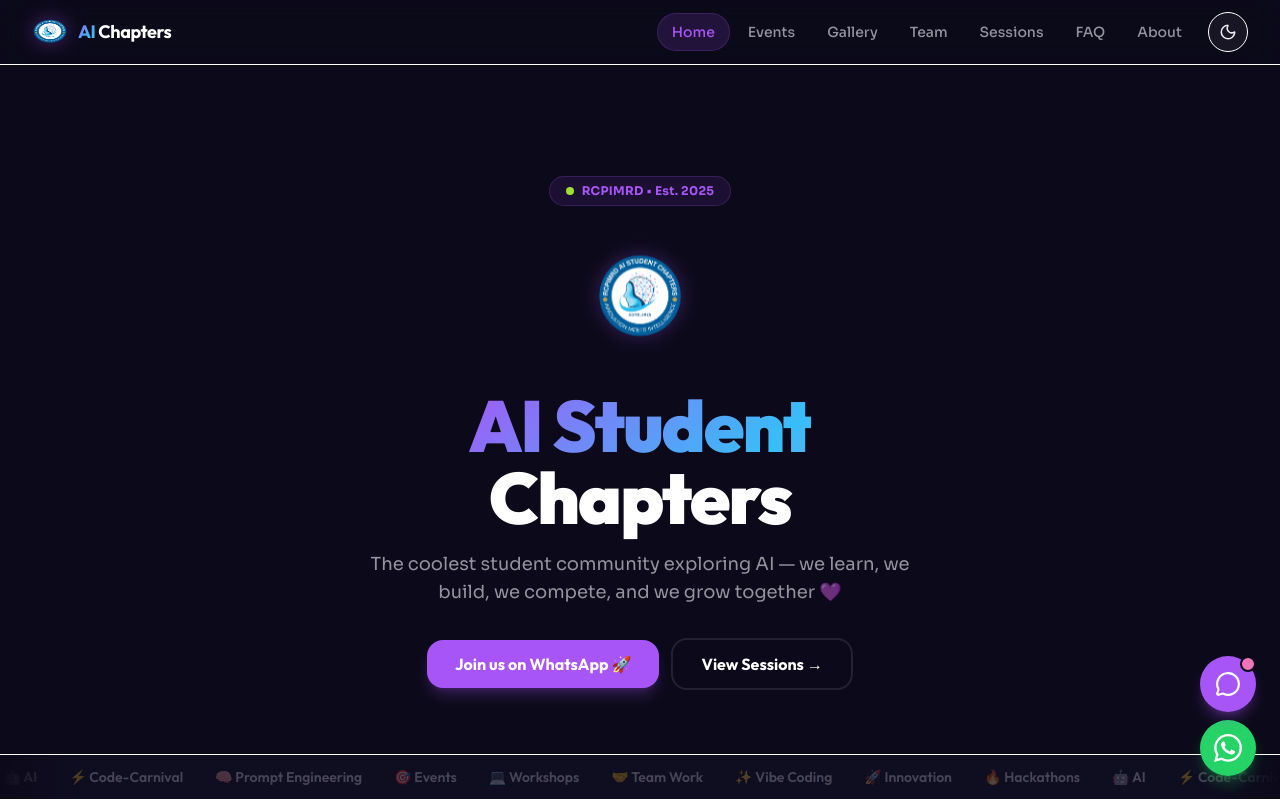
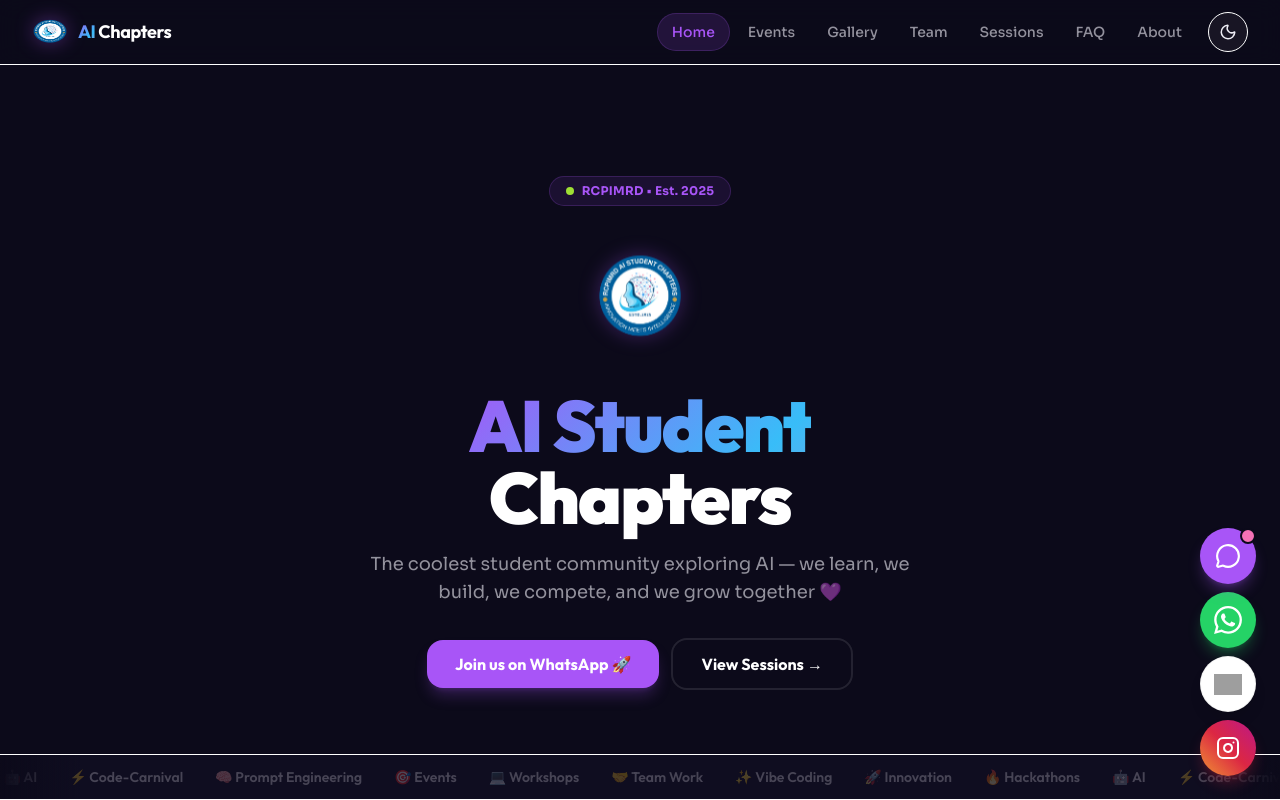
Before and after one commit to chiragbehere/ai-student-chapters-website, a React (Vite) app: page / in a window 1280 px wide. Shown: the top 800 px of the page. Built offline with nearby package versions, Linux system fonts and the light colour scheme; grey boxes are pictures that could not be loaded.

Commit message:
feat: Add Instagram and Gmail floating widgets

```diff
--- a/src/App.tsx
+++ b/src/App.tsx
@@ -6,6 +6,8 @@
 import SmoothScroll from './components/SmoothScroll';
 import ChatbotWidget from './components/ChatbotWidget';
 import WhatsAppWidget from './components/WhatsAppWidget';
+import EmailWidget from './components/EmailWidget';
+import InstagramWidget from './components/InstagramWidget';
 import Home from './pages/Home';
 
 // Lazy-load all non-home pages for faster initial load
@@ -133,6 +135,8 @@
         </Layout>
         <ChatbotWidget />
         <WhatsAppWidget />
+        <EmailWidget />
+        <InstagramWidget />
       </SmoothScroll>
     </Router>
   );
--- a/src/components/ChatbotWidget.tsx
+++ b/src/components/ChatbotWidget.tsx
@@ -54,7 +54,7 @@
         animate={{ scale: 1, opacity: 1 }}
         transition={{ type: "spring", stiffness: 260, damping: 20, delay: 1 }}
         onClick={() => setIsOpen(true)}
-        className={`fixed bottom-[5.5rem] right-6 w-14 h-14 rounded-full bg-primary text-white shadow-lg shadow-primary/30 flex items-center justify-center z-50 hover:scale-[1.05] active:scale-95 transition-transform duration-300 ${isOpen ? 'hidden' : 'flex'} group`}
+        className={`fixed bottom-[13.5rem] right-6 w-14 h-14 rounded-full bg-primary text-white shadow-lg shadow-primary/30 flex items-center justify-center z-50 hover:scale-[1.05] active:scale-95 transition-transform duration-300 ${isOpen ? 'hidden' : 'flex'} group`}
         aria-label="Open Chat"
       >
         <MessageCircle size={26} className="group-hover:animate-pulse" />
--- /dev/null
+++ b/src/components/EmailWidget.tsx
@@ -0,0 +1,25 @@
+import { motion } from 'framer-motion';
+
+
+const EmailWidget = () => {
+  return (
+    <motion.a
+      initial={{ scale: 0, opacity: 0 }}
+      animate={{ scale: 1, opacity: 1 }}
+      transition={{ type: "spring", stiffness: 260, damping: 20, delay: 0.7 }}
+      href="mailto:imrdaistudentclub@gmail.com"
+      target="_blank"
+      rel="noopener noreferrer"
+      className="fixed bottom-[5.5rem] right-6 w-14 h-14 rounded-full bg-white shadow-lg shadow-black/10 border border-black/5 flex items-center justify-center z-40 hover:scale-110 active:scale-95 transition-transform duration-300 group"
+      aria-label="Send Email"
+    >
+      <img
+        src="https://upload.wikimedia.org/wikipedia/commons/7/7e/Gmail_icon_%282020%29.svg"
+        alt="Gmail"
+        className="w-7 h-7 object-contain"
+      />
+    </motion.a>
+  );
+};
+
+export default EmailWidget;
--- /dev/null
+++ b/src/components/InstagramWidget.tsx
@@ -0,0 +1,36 @@
+import { motion } from 'framer-motion';
+
+const InstagramWidget = () => {
+  return (
+    <motion.a
+      initial={{ scale: 0, opacity: 0 }}
+      animate={{ scale: 1, opacity: 1 }}
+      transition={{ type: "spring", stiffness: 260, damping: 20, delay: 0.6 }}
+      href="https://www.instagram.com/ai.student_chapters/"
+      target="_blank"
+      rel="noopener noreferrer"
+      className="fixed bottom-6 right-6 w-14 h-14 rounded-full bg-gradient-to-tr from-[#f09433] via-[#dc2743] to-[#bc1888] text-white shadow-lg shadow-[#dc2743]/30 flex items-center justify-center z-40 hover:scale-110 active:scale-95 transition-transform duration-300 group"
+      aria-label="Visit Instagram Profile"
+    >
+      <svg
+        xmlns="http://www.w3.org/2000/svg"
+        width="24"
+        height="24"
+        viewBox="0 0 24 24"
+        fill="none"
+        stroke="currentColor"
+        strokeWidth="2"
+        strokeLinecap="round"
+        strokeLinejoin="round"
+        className="lucide lucide-instagram"
+      >
+        <rect width="20" height="20" x="2" y="2" rx="5" ry="5"/>
+        <path d="M16 11.37A4 4 0 1 1 12.63 8 4 4 0 0 1 16 11.37z"/>
+        <line x1="17.5" x2="17.51" y1="6.5" y2="6.5"/>
+      </svg>
+    </motion.a>
+  );
+};
+
+
+export default InstagramWidget;
--- a/src/components/WhatsAppWidget.tsx
+++ b/src/components/WhatsAppWidget.tsx
@@ -9,7 +9,7 @@
       href="https://chat.whatsapp.com/FQdz9mHb4y37ooH1JxiYoF"
       target="_blank"
       rel="noopener noreferrer"
-      className="fixed bottom-6 right-6 w-14 h-14 rounded-full bg-[#25D366] text-white shadow-lg shadow-[#25D366]/30 flex items-center justify-center z-40 hover:scale-110 active:scale-95 transition-transform duration-300 group"
+      className="fixed bottom-[9.5rem] right-6 w-14 h-14 rounded-full bg-[#25D366] text-white shadow-lg shadow-[#25D366]/30 flex items-center justify-center z-40 hover:scale-110 active:scale-95 transition-transform duration-300 group"
       aria-label="Join WhatsApp Group"
     >
       <svg
```
